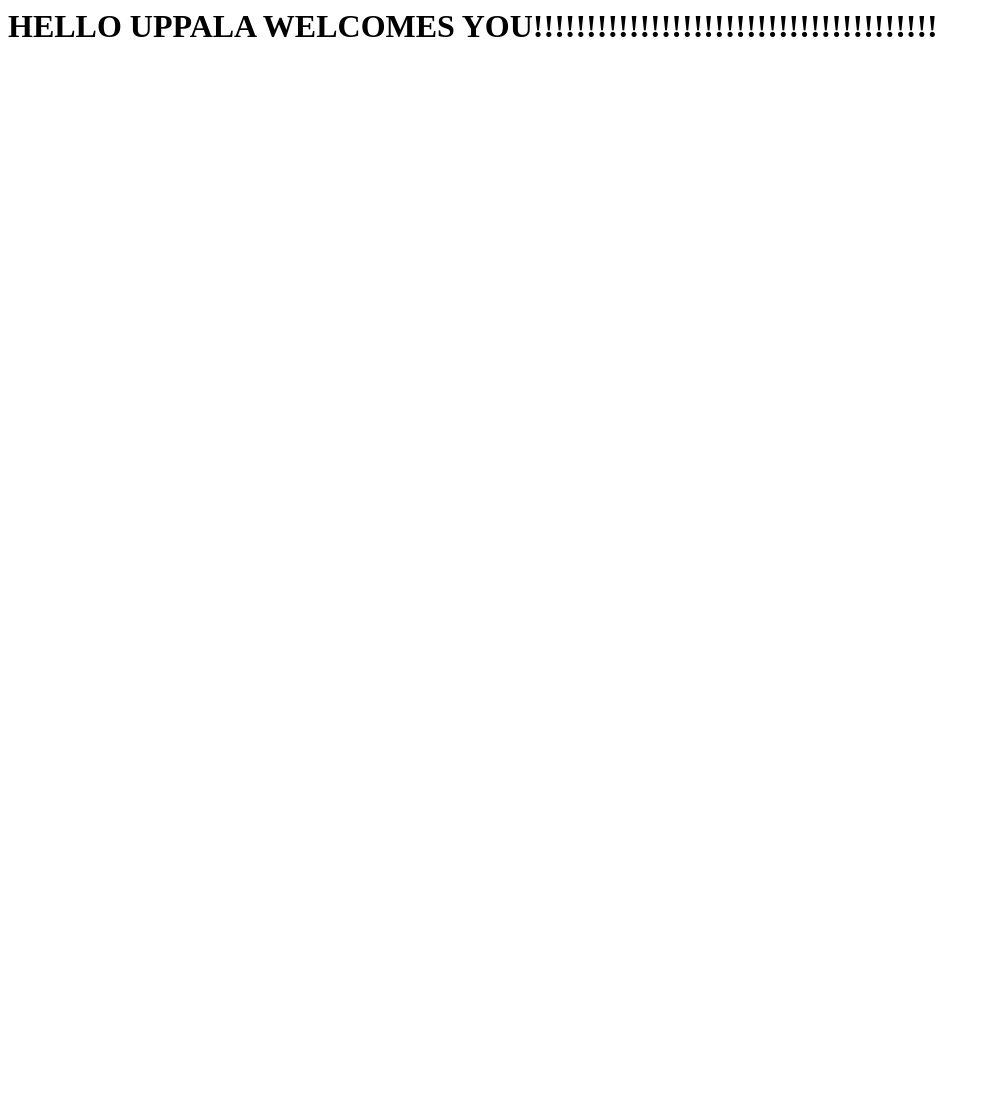
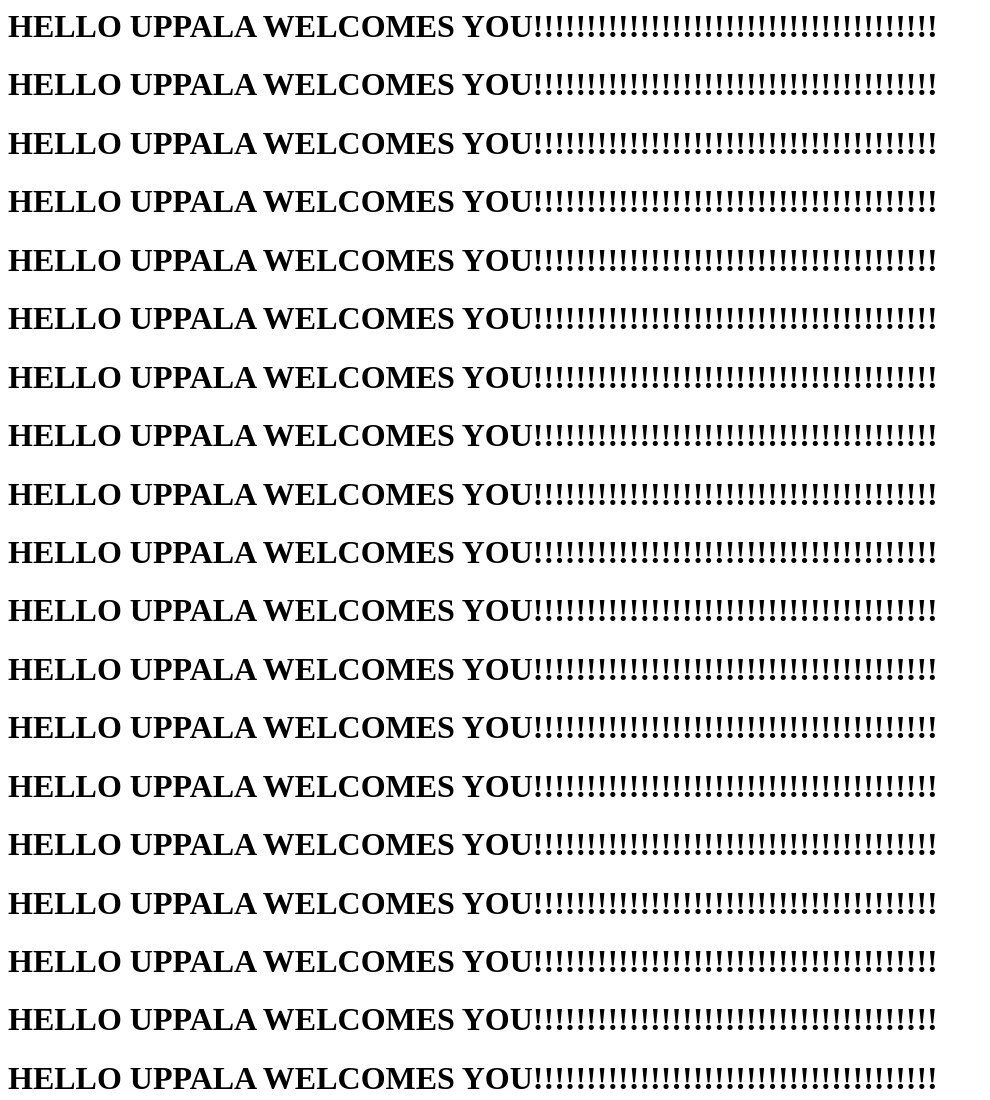
Before and after one commit to aaryanuppala/index, a plain HTML site: page index.html in a window 1280 px wide. Shown: the top 1100 px of the page, without its empty margins (0-990 px from the left). Before the commit the page ends 800 px from the top, so only its background shows below. Drawn offline with Linux system fonts and the light colour scheme.

Commit message:
Update index.html

```diff
--- a/index.html
+++ b/index.html
@@ -1 +1,6 @@
 <h1> HELLO UPPALA WELCOMES YOU!!!!!!!!!!!!!!!!!!!!!!!!!!!!!!!!!!!!!!</h1>
+<h1> HELLO UPPALA WELCOMES YOU!!!!!!!!!!!!!!!!!!!!!!!!!!!!!!!!!!!!!!</h1>
+<h1> HELLO UPPALA WELCOMES YOU!!!!!!!!!!!!!!!!!!!!!!!!!!!!!!!!!!!!!!</h1>
+<h1> HELLO UPPALA WELCOMES YOU!!!!!!!!!!!!!!!!!!!!!!!!!!!!!!!!!!!!!!</h1>
+<h1> HELLO UPPALA WELCOMES YOU!!!!!!!!!!!!!!!!!!!!!!!!!!!!!!!!!!!!!!</h1>
+<h1> HELLO UPPALA WELCOMES YOU!!!!!!!!!!!!!!!!!!!!!!!!!!!!!!!!!!!!!!</h1><h1> HELLO UPPALA WELCOMES YOU!!!!!!!!!!!!!!!!!!!!!!!!!!!!!!!!!!!!!!</h1><h1> HELLO UPPALA WELCOMES YOU!!!!!!!!!!!!!!!!!!!!!!!!!!!!!!!!!!!!!!</h1><h1> HELLO UPPALA WELCOMES YOU!!!!!!!!!!!!!!!!!!!!!!!!!!!!!!!!!!!!!!</h1><h1> HELLO UPPALA WELCOMES YOU!!!!!!!!!!!!!!!!!!!!!!!!!!!!!!!!!!!!!!</h1><h1> HELLO UPPALA WELCOMES YOU!!!!!!!!!!!!!!!!!!!!!!!!!!!!!!!!!!!!!!</h1><h1> HELLO UPPALA WELCOMES YOU!!!!!!!!!!!!!!!!!!!!!!!!!!!!!!!!!!!!!!</h1><h1> HELLO UPPALA WELCOMES YOU!!!!!!!!!!!!!!!!!!!!!!!!!!!!!!!!!!!!!!</h1><h1> HELLO UPPALA WELCOMES YOU!!!!!!!!!!!!!!!!!!!!!!!!!!!!!!!!!!!!!!</h1><h1> HELLO UPPALA WELCOMES YOU!!!!!!!!!!!!!!!!!!!!!!!!!!!!!!!!!!!!!!</h1><h1> HELLO UPPALA WELCOMES YOU!!!!!!!!!!!!!!!!!!!!!!!!!!!!!!!!!!!!!!</h1><h1> HELLO UPPALA WELCOMES YOU!!!!!!!!!!!!!!!!!!!!!!!!!!!!!!!!!!!!!!</h1><h1> HELLO UPPALA WELCOMES YOU!!!!!!!!!!!!!!!!!!!!!!!!!!!!!!!!!!!!!!</h1><h1> HELLO UPPALA WELCOMES YOU!!!!!!!!!!!!!!!!!!!!!!!!!!!!!!!!!!!!!!</h1><h1> HELLO UPPALA WELCOMES YOU!!!!!!!!!!!!!!!!!!!!!!!!!!!!!!!!!!!!!!</h1><h1> HELLO UPPALA WELCOMES YOU!!!!!!!!!!!!!!!!!!!!!!!!!!!!!!!!!!!!!!</h1><h1> HELLO UPPALA WELCOMES YOU!!!!!!!!!!!!!!!!!!!!!!!!!!!!!!!!!!!!!!</h1><h1> HELLO UPPALA WELCOMES YOU!!!!!!!!!!!!!!!!!!!!!!!!!!!!!!!!!!!!!!</h1><h1> HELLO UPPALA WELCOMES YOU!!!!!!!!!!!!!!!!!!!!!!!!!!!!!!!!!!!!!!</h1>
```
